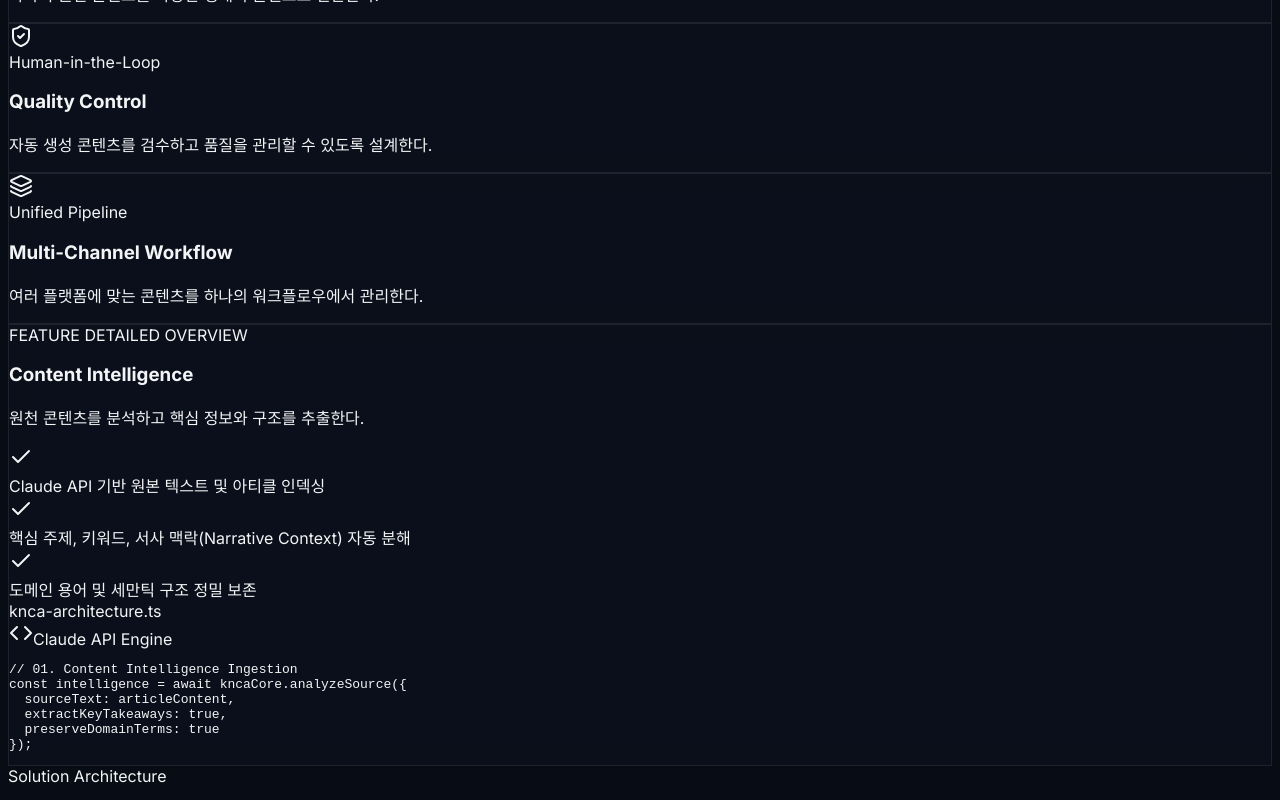
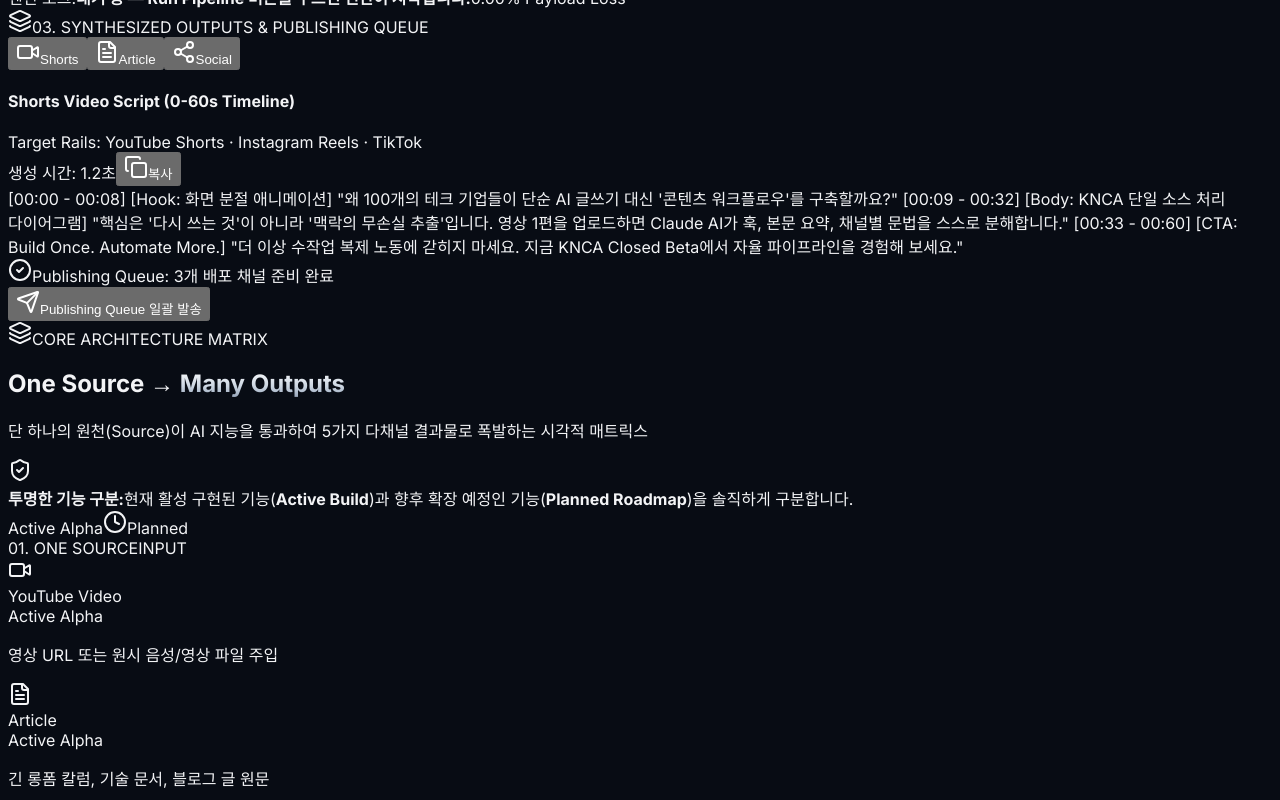
Before and after one commit to kncalabs/kncalabs, a Next.js app: page /product in a window 1280 px wide. Shown: the part 560-1360 px from the top of the page. Built offline with nearby package versions, Linux system fonts and the light colour scheme; a web font is replaced by a local one.

Commit message:
feat(product): upgrade product detail route to unified interactive visualization architecture

```diff
--- a/src/app/product/page.tsx
+++ b/src/app/product/page.tsx
@@ -1,8 +1,9 @@
 import React from "react";
 import Navbar from "@/components/Navbar";
-import ProductShowcase from "@/components/ProductShowcase";
-import SolutionSection from "@/components/SolutionSection";
-import OsmuSection from "@/components/OsmuSection";
+import ProductVisualization from "@/components/ProductVisualization";
+import OneSourceManyOutputs from "@/components/OneSourceManyOutputs";
+import Capabilities from "@/components/Capabilities";
+import WaitlistCTA from "@/components/WaitlistCTA";
 import Footer from "@/components/Footer";
 
 export const metadata = {
@@ -14,10 +15,11 @@
   return (
     <main className="min-h-screen bg-[#080c14] text-slate-100 relative">
       <Navbar />
-      <div className="pt-16">
-        <ProductShowcase />
-        <SolutionSection />
-        <OsmuSection />
+      <div className="pt-24 space-y-12">
+        <ProductVisualization />
+        <OneSourceManyOutputs />
+        <Capabilities />
+        <WaitlistCTA />
       </div>
       <Footer />
     </main>
```
